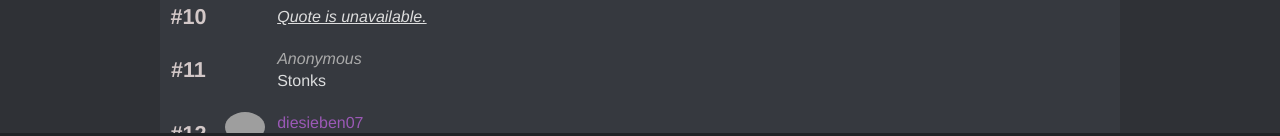
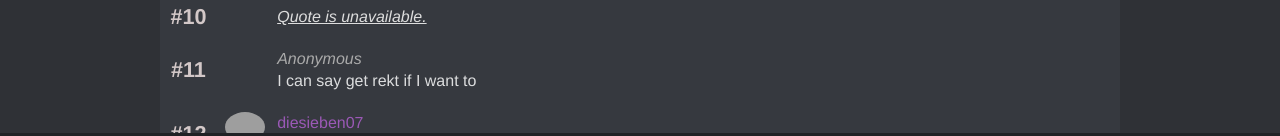
Before and after one commit to sciwhiz12/sciwhiz12.github.io, a plain HTML site: page quotes/quotes.html in a window 1280 px wide. Shown: the part 633-769 px from the top of the page. Drawn offline with Linux system fonts and the light colour scheme; grey boxes are pictures that could not be loaded.

Commit message:
Fix quote #11

```diff
--- a/quotes/quotes.html
+++ b/quotes/quotes.html
@@ -307,7 +307,7 @@
                     <span class="non_user">Anonymous</span>
                 </div>
                 <div class="text">
-                    Stonks
+                    I can say get rekt if I want to
                 </div>
             </div>
         </div>
```
